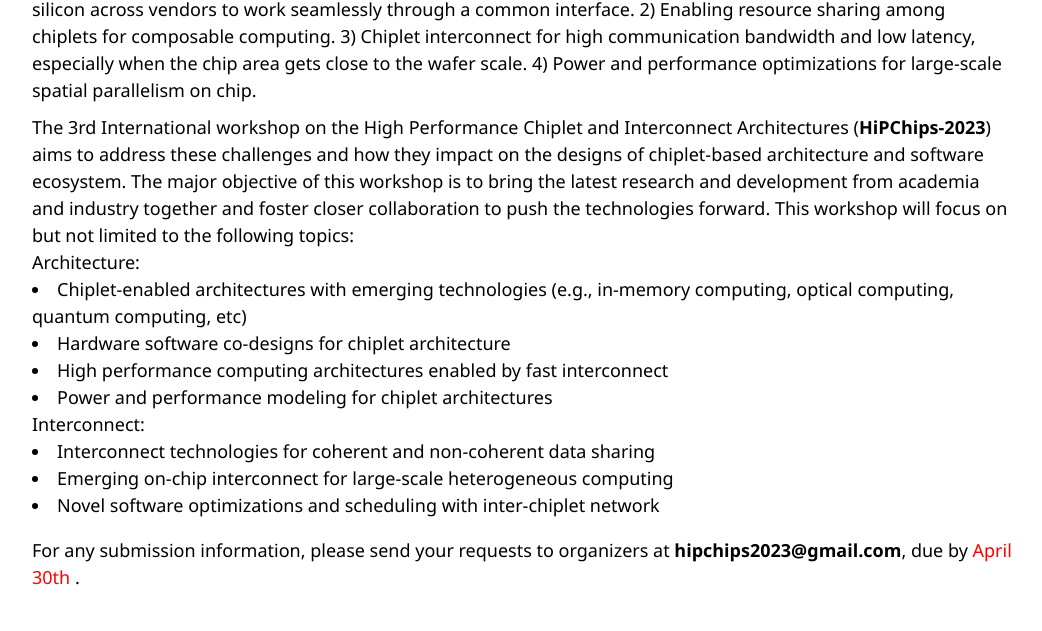
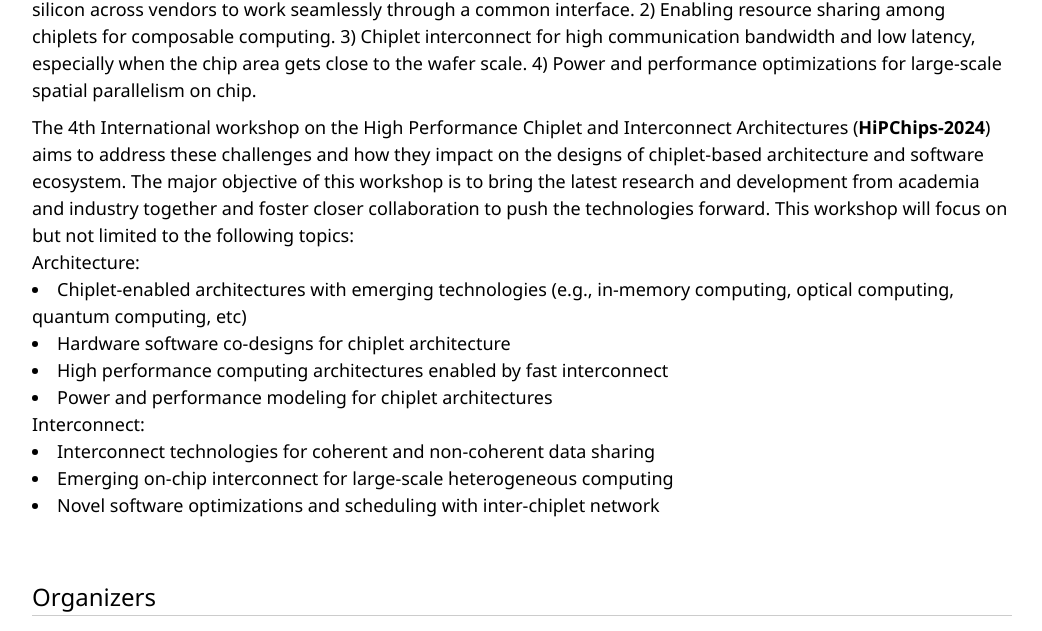
Before and after one commit to hipchips/micro2024, a plain HTML site: page index.html in a window 1280 px wide. Shown: the part 748-1379 px from the top of the page, without its empty margins (118-1160 px from the left). Drawn offline with nearby package versions, Linux system fonts and the light colour scheme.

Commit message:
Fix the timing

```diff
--- a/index.html
+++ b/index.html
@@ -96,7 +96,7 @@
 	  chip area gets close to the wafer scale. 4) Power and performance optimizations for large-scale spatial parallelism on chip.
 	  </h5>
       <h5 class="w3-text-black">
-	  The 3rd International workshop on the High Performance Chiplet and Interconnect Architectures (<strong>HiPChips-2023</strong>) aims to
+	  The 4th International workshop on the High Performance Chiplet and Interconnect Architectures (<strong>HiPChips-2024</strong>) aims to
 	  address these challenges and how they impact on the designs of chiplet-based architecture and software ecosystem.
 	  The major objective of this workshop is to bring the latest research and development from academia and industry together
 	  and foster closer collaboration to push the technologies forward. This workshop will focus on but not limited to the following topics:
@@ -114,8 +114,8 @@
 
     <h5 class="w3-text-black">
         <p>
-          For any submission information, please send your requests to organizers at <strong> hipchips2023@gmail.com</strong>,
-	  due by <font color="red"> April 30th </font>.
+          <!-- For any submission information, please send your requests to organizers at <strong> hipchips2023@gmail.com</strong>,
+	  due by <font color="red"> April 30th </font>.   -->
         </p>
   </h5>
   </div>
@@ -341,7 +341,7 @@
         </h5>
     </div>
   </div>
-<!--
+
   <div class="w3-row-padding w3-padding-16 w3-container" id="schedule">
     <div class="w3-content">
       <h2>Schedule</h2>
@@ -352,6 +352,7 @@
 	      <strong>Zoom Call: <a href="https://us06web.zoom.us/j/83130309538"> 831 3030 9538 </a> </strong>
 	  </p>
           <p  style="font-size:8px; ">
+		  <!--
  <table cellpadding="5" cellspacing="0" style="width:100%">
 	<tbody>
 		<tr style="background-color:lightblue; vertical-align:middle">
@@ -504,11 +505,12 @@
 		</tr>
   </tbody>
  </table>
+		  -->
 		</p>
 	</h5>
     </div>
   </div>
-  -->
+
 
     <div class="w3-row-padding w3-padding-16 w3-container" id="venue">
     <div class="w3-content">
```
